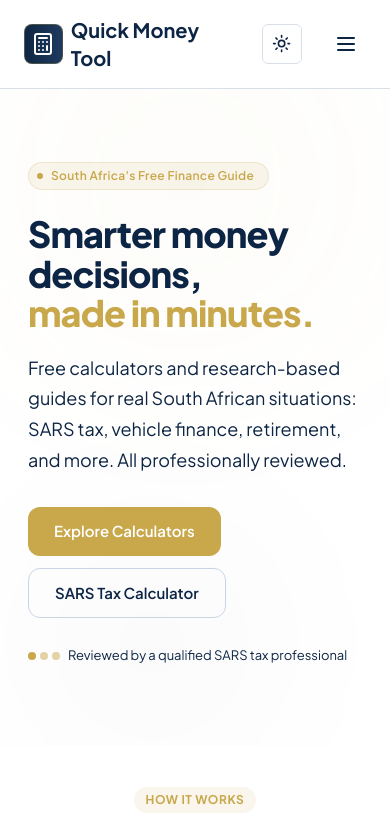
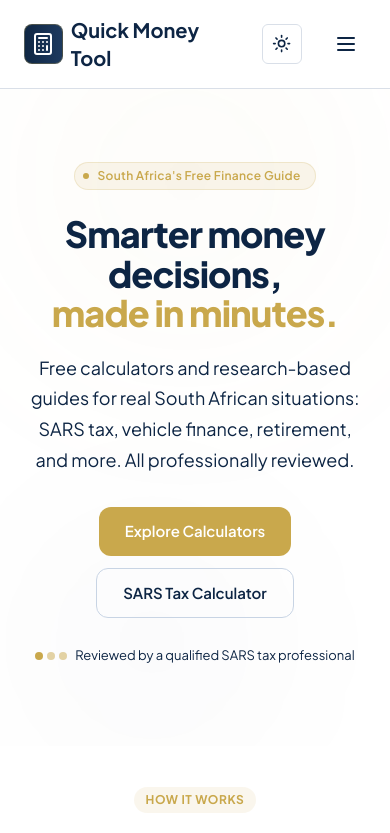
Before and after one commit to thilisadiki/fin-tool-landing-page, a Next.js app: page / in a window 390 px wide. Shown: the top 833 px of the page. Built offline with nearby package versions, Linux system fonts and the light colour scheme.

Commit message:
fix(HeroSection): improve layout and alignment for better readability and responsiveness

```diff
--- a/src/components/sections/HeroSection.tsx
+++ b/src/components/sections/HeroSection.tsx
@@ -22,7 +22,7 @@ const HeroSection = () => {
       </div>
 
       <div className="relative z-10 mx-auto grid max-w-[1200px] items-center gap-10 md:grid-cols-2 md:gap-16">
-        <div className="animate-in fade-in slide-in-from-bottom-4 duration-700 fill-mode-both">
+        <div className="text-center md:text-left animate-in fade-in slide-in-from-bottom-4 duration-700 fill-mode-both">
           <div className="mb-6 inline-flex items-center gap-2 rounded-full border border-[#C9A84C]/20 bg-[#C9A84C]/10 py-[5px] pl-2 pr-[14px]">
             <span className="h-[6px] w-[6px] rounded-full bg-[#C9A84C]" />
             <span className="text-xs font-semibold tracking-wide text-[#C9A84C] dark:text-[#D4B96A]">
@@ -36,11 +36,11 @@ const HeroSection = () => {
             <span className="text-[#C9A84C] dark:text-[#D4B96A]">made in minutes.</span>
           </h1>
 
-          <p className="mb-8 max-w-[480px] text-lg leading-[1.7] text-muted-foreground">
+          <p className="mb-8 max-w-[480px] mx-auto md:mx-0 text-lg leading-[1.7] text-muted-foreground">
             Free calculators and research-based guides for real South African situations: SARS tax, vehicle finance, retirement, and more. All professionally reviewed.
           </p>
 
-          <div className="flex flex-wrap items-center gap-3">
+          <div className="flex flex-wrap items-center justify-center gap-3 md:justify-start">
             <Link
               href="/calculators"
               className="inline-flex items-center gap-1.5 rounded-xl bg-[#C9A84C] px-[26px] py-[13px] text-[15px] font-semibold text-white transition-all hover:-translate-y-px hover:bg-[#B8943E] hover:shadow-[0_4px_20px_rgba(13,31,53,0.08)]"
@@ -55,7 +55,7 @@ const HeroSection = () => {
             </Link>
           </div>
 
-          <div className="mt-7 flex items-center gap-2 text-[13px] text-muted-foreground">
+          <div className="mt-7 flex items-center justify-center gap-2 text-[13px] text-muted-foreground md:justify-start">
             <div className="flex gap-1">
               <span className="h-2 w-2 rounded-full bg-[#C9A84C]" />
               <span className="h-2 w-2 rounded-full bg-[#C9A84C]/50" />
```
